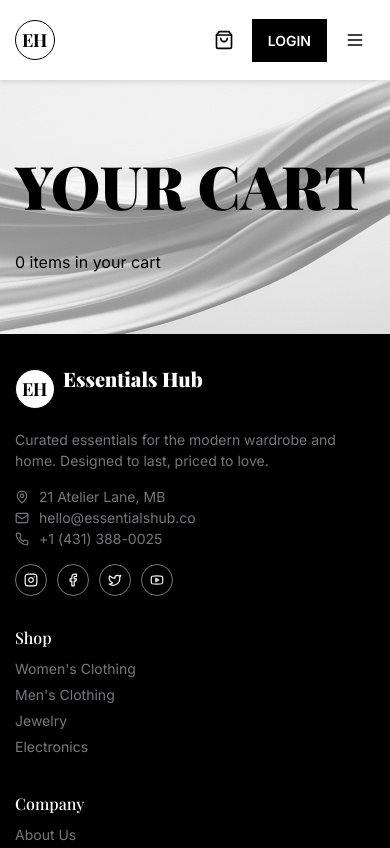
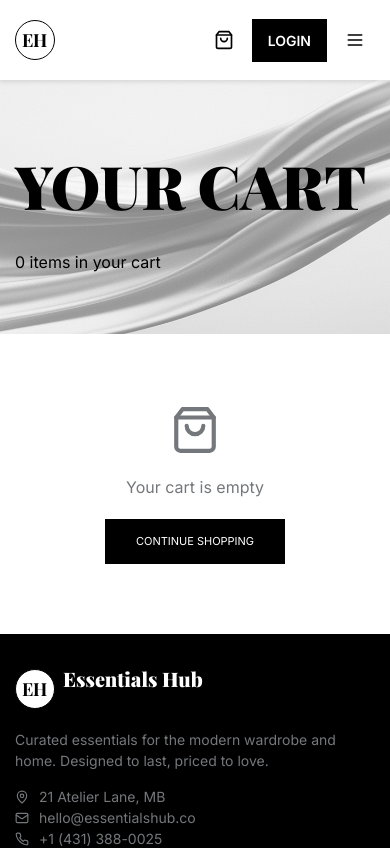
Before and after one commit to Fejiro001/essentials-hub, a React (Create React App) app: page /cart in a window 390 px wide. Shown: the top 848 px of the page. Built offline with nearby package versions, Linux system fonts and the light colour scheme; a web font is replaced by a local one.

Commit message:
nothing in cart added

```diff
--- /dev/null
+++ b/src/components/CartBody.js
@@ -0,0 +1,14 @@
+import { FiShoppingBag } from "react-icons/fi";
+import { Link, NavLink } from "react-router-dom";
+
+function CartBody () {
+    return (
+        <div className="main-cart">
+            <FiShoppingBag className="bag-icon"/>
+            <p>Your cart is empty</p>
+            <NavLink to='/Catalog' className='cont-shop'><button className="no-items">CONTINUE SHOPPING</button></NavLink>
+        </div>
+    );
+}
+
+export default CartBody;
--- a/src/css/Ferguson.css
+++ b/src/css/Ferguson.css
@@ -286,7 +286,7 @@ a {
   font-size: var(--fs-sm);
 }
 
-/* Ethos Page */
+/* Ethos section */
 .ethos-section {
   padding: var(--section-padding);
   background-color: rgb(249, 249, 249);
@@ -360,25 +360,9 @@ a {
     margin-top: 10px;
 }
 
-@media (max-width: 1023px) {
-    .hero{
-        height: 100svh;
-        width: 100%;
-    }
-
-    .left-btn{
-        bottom: 100px;
-        left: 50px;
-    }
-
-    .right-btn{
-        bottom: 10px;
-        right: 10px;
-    }
-}
-
 /* Cart page */
 
+/* Secondary Banner */
 .cart-banner {
   background: url(../media/secondary-banner.png) no-repeat center/cover
     rgb(255, 255, 255, 0.5);
@@ -391,3 +375,38 @@ a {
   font-weight: 900;
   text-transform: uppercase;
 }
+
+/* Main cart section */
+.cart-cont {
+    min-height: calc(100svh - 395px);
+}
+
+.main-cart {
+    display: flex;
+    flex-direction: column;
+    justify-content: center;
+    align-items: center;
+    gap: 20px;
+    min-height: 300px;
+}
+
+.bag-icon {
+    color: var(--color-muted);
+    font-size: 50px;
+}
+
+.main-cart p {
+    color: var(--color-muted);
+}
+
+.main-cart button {
+    color: var(--color-white);
+    background-color: var(--color-black);
+    font-size: 11px;
+    width: 180px;
+    height: 45px;
+}
+
+.cont-shop {
+  text-decoration: none;
+}
--- a/src/pages/Cart.js
+++ b/src/pages/Cart.js
@@ -1,9 +1,12 @@
 import SecondaryCart from "../components/SecondaryCart";
+import CartBody from "../components/CartBody";
+
 
 function Cart() {
   return (
     <div className="cart-cont">
       <SecondaryCart />
+      <CartBody />
     </div>
   );
 }
```
